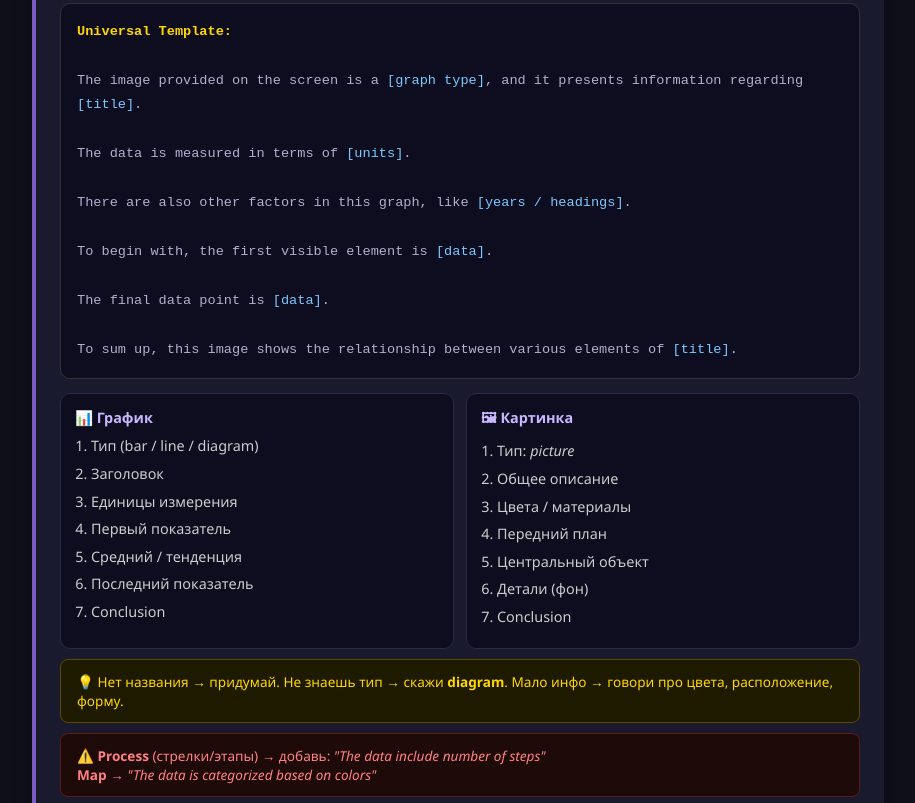
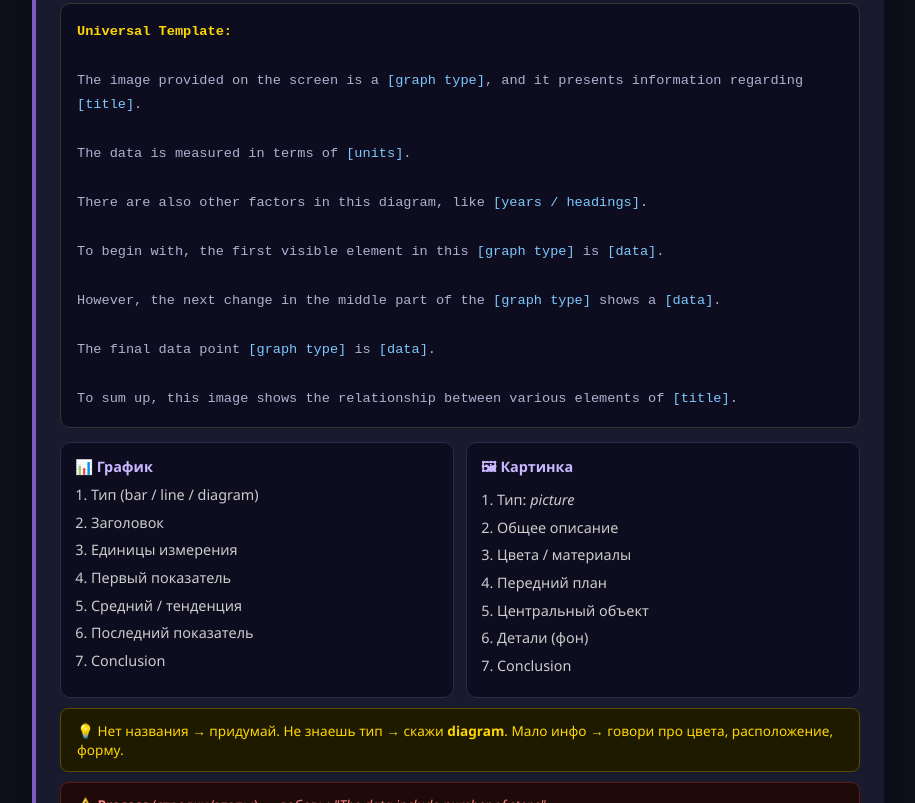
Before and after one commit to AleksBAH/PTE-notes, a plain HTML site: page index.html in a window 1280 px wide. Shown: the part 1313-2116 px from the top of the page, without its empty margins (182-1097 px from the left). Drawn offline with Linux system fonts and the light colour scheme.

Commit message:
Refine descriptions in index.html for clarity

```diff
--- a/index.html
+++ b/index.html
@@ -248,11 +248,13 @@ The image provided on the screen is a <span class="bracket">[graph type]</span>,
 
 The data is measured in terms of <span class="bracket">[units]</span>.
 
-There are also other factors in this graph, like <span class="bracket">[years / headings]</span>.
+There are also other factors in this diagram, like <span class="bracket">[years / headings]</span>.
 
-To begin with, the first visible element is <span class="bracket">[data]</span>.
+To begin with, the first visible element in this <span class="bracket">[graph type]</span> is <span class="bracket">[data]</span>.
 
-The final data point is <span class="bracket">[data]</span>.
+However, the next change in the middle part of the <span class="bracket">[graph type]</span> shows a <span class="bracket">[data]</span>.
+
+The final data point <span class="bracket">[graph type]</span> is <span class="bracket">[data]</span>.
 
 To sum up, this image shows the relationship between various elements of <span class="bracket">[title]</span>.</div>
 
```
